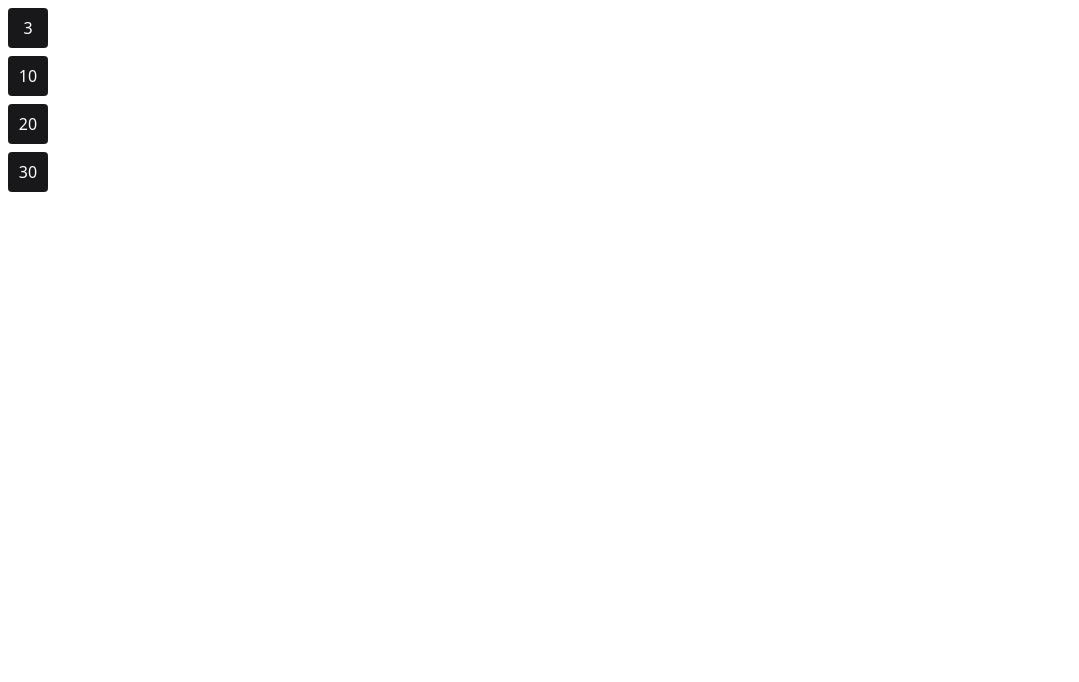
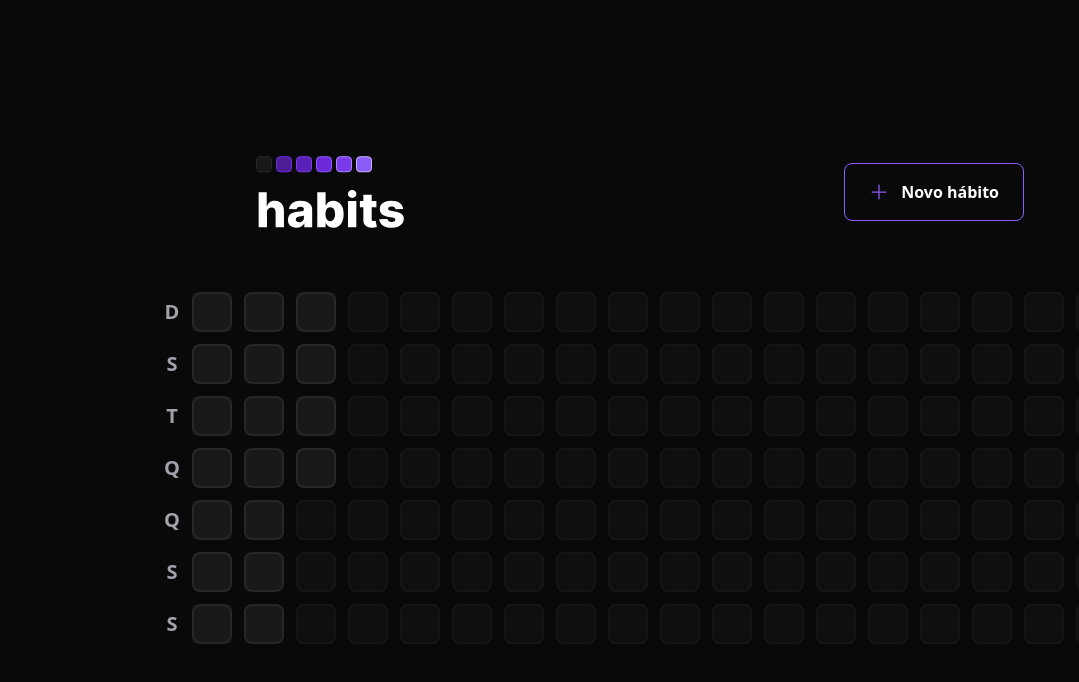
Before and after one commit to oDevBR/habits-web, a React (Vite) app: page / in a window 1280 px wide. Shown: the top 682 px of the page, without its empty margins (0-1079 px from the left). Built offline with nearby package versions, Linux system fonts and the light colour scheme.

Commit message:
Add project basic structure and initial components

```diff
--- a/index.html
+++ b/index.html
@@ -6,7 +6,7 @@
     <meta name="viewport" content="width=device-width, initial-scale=1.0" />
     <title>Habits</title>
   </head>
-  <body>
+  <body class="bg-background text-white">
     <div id="root"></div>
     <script type="module" src="/src/main.tsx"></script>
   </body>
--- a/package.json
+++ b/package.json
@@ -9,6 +9,8 @@
     "preview": "vite preview"
   },
   "dependencies": {
+    "dayjs": "^1.11.7",
+    "phosphor-react": "^1.4.1",
     "react": "^18.2.0",
     "react-dom": "^18.2.0"
   },
--- a/src/App.tsx
+++ b/src/App.tsx
@@ -1,16 +1,15 @@
+import { Header, SummaryTable } from "./components";
 import "./styles/global.css";
 
-import { Habit } from "./components/Habit";
+// import { Habit } from "./components/Habit";
 
-function App() {
+export function App() {
   return (
-    <div>
-      <Habit completed={3} />
-      <Habit completed={10} />
-      <Habit completed={20} />
-      <Habit completed={30} />
+    <div className="w-screen h-screen flex justify-center items-center">
+      <div className="w-full max-w-5xl px-6 flex flex-col gap-16">
+        <Header />
+        <SummaryTable />
+      </div>
     </div>
   );
 }
-
-export default App;
--- a/src/components/Habit.tsx
+++ /dev/null
@@ -1,11 +0,0 @@
-interface HabitProps {
-  completed: number;
-}
-
-export function Habit(props: HabitProps) {
-  return (
-    <div className="bg-zinc-900 w-10 h-10 text-white rounded m-2 flex items-center justify-center">
-      {props.completed}
-    </div>
-  );
-}
--- /dev/null
+++ b/src/components/HabitDay.tsx
@@ -0,0 +1,5 @@
+export function HabitDay() {
+  return (
+    <div className="w-10 h-10 bg-zinc-900 border-2 border-zinc-800 rounded-lg"></div>
+  );
+}
--- /dev/null
+++ b/src/components/Header.tsx
@@ -0,0 +1,18 @@
+import { Plus } from "phosphor-react";
+import logoImage from "../assets/logo.svg";
+
+export function Header() {
+  return (
+    <div className="w-full max-w-3xl mx-auto flex items-center justify-between">
+      <img src={logoImage} alt="Habits" />
+
+      <button
+        type="button"
+        className="border border-violet-500 font-semibold rounded-lg px-6 py-4 flex items-center gap-3 hover:border-violet-300"
+      >
+        <Plus size={20} className="text-violet-500" />
+        Novo hábito
+      </button>
+    </div>
+  );
+}
--- /dev/null
+++ b/src/components/SummaryTable.tsx
@@ -0,0 +1,38 @@
+import { generateDAtesFromYearBeginning } from "../utils/generate-dates-from-year-beginning";
+import { HabitDay } from "./HabitDay";
+
+const weekDays = ["D", "S", "T", "Q", "Q", "S", "S"];
+const summaryDates = generateDAtesFromYearBeginning();
+const minimumSummaryDatesSize = 18 * 7;
+const amountOfDaysToFill = minimumSummaryDatesSize - summaryDates.length;
+
+export function SummaryTable() {
+  return (
+    <div className="w-full flex">
+      <div className="grid grid-rows-7 grid-flow-row gap-3">
+        {weekDays.map((day, index) => (
+          <div
+            key={`${index}-${day}`}
+            className="text-zinc-400 text-xl h-10 w-10 font-bold flex items-center justify-center"
+          >
+            {day}
+          </div>
+        ))}
+      </div>
+
+      <div className="grid grid-rows-7 grid-flow-col gap-3">
+        {summaryDates.map((date, index) => (
+          <HabitDay key={date.toString()} />
+        ))}
+
+        {amountOfDaysToFill > 0 &&
+          Array.from({ length: amountOfDaysToFill }).map((_, index) => (
+            <div
+              key={index}
+              className="w-10 h-10 bg-zinc-900 border-2 border-zinc-800 rounded-lg opacity-40 cursor-not-allowed"
+            />
+          ))}
+      </div>
+    </div>
+  );
+}
--- /dev/null
+++ b/src/components/index.ts
@@ -0,0 +1,4 @@
+import { Header } from "./Header";
+import { SummaryTable } from "./SummaryTable";
+
+export { Header, SummaryTable };
--- a/src/main.tsx
+++ b/src/main.tsx
@@ -1,6 +1,6 @@
 import React from 'react'
 import ReactDOM from 'react-dom/client'
-import App from './App'
+import { App } from "./App";
 
 ReactDOM.createRoot(document.getElementById('root') as HTMLElement).render(
   <React.StrictMode>
--- /dev/null
+++ b/src/utils/generate-dates-from-year-beginning.ts
@@ -0,0 +1,16 @@
+import dayjs from "dayjs";
+
+export function generateDAtesFromYearBeginning() {
+  const firstDayOfTheYear = dayjs().startOf("year");
+  const today = new Date();
+
+  const dates = [];
+  let compareDate = firstDayOfTheYear;
+
+  while (compareDate.isBefore(today)) {
+    dates.push(compareDate.toDate());
+    compareDate = compareDate.add(1, "day");
+  }
+
+  return dates;
+}
--- a/tailwind.config.cjs
+++ b/tailwind.config.cjs
@@ -2,7 +2,15 @@
 module.exports = {
   content: ["./src/**/*.tsx", "./index.html"],
   theme: {
-    extend: {},
+    extend: {
+      colors: {
+        background: "#09090A",
+      },
+
+      gridTemplateRows: {
+        7: "repeat(7, minmax(0, 1fr))",
+      },
+    },
   },
   plugins: [],
 };
```
Also changed, not shown: src/assets/logo.svg (added), 1 other file (tests, documents, lock files or other folders).
